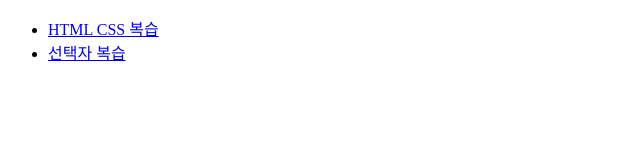
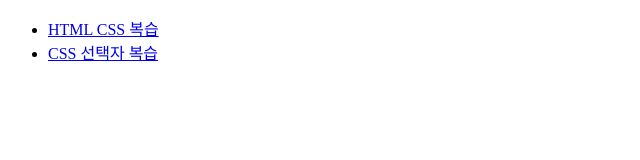
Before and after one commit to yuyeong00/k6_fe, a plain HTML site: page index.html in a window 1280 px wide. Shown: the full height of the page, 0-640 px from the left. Drawn offline with Linux system fonts and the light colour scheme.

Commit message:
수정확인

```diff
--- a/index.html
+++ b/index.html
@@ -9,7 +9,7 @@
     <ul>
         <!-- a 태그는 반드시 href속성을 가짐 -->
         <li><a href="./01/01.html">HTML CSS 복습</a></li>
-        <li><a href="./02/02.html">선택자 복습</a></li>
+        <li><a href="./02/02.html">CSS 선택자 복습</a></li>
     </ul>
 </body>
 </html>
```
